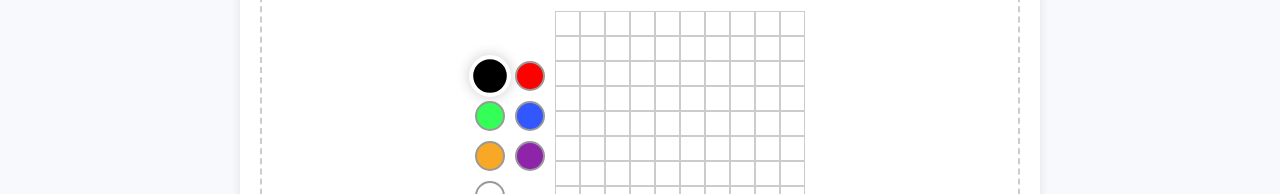
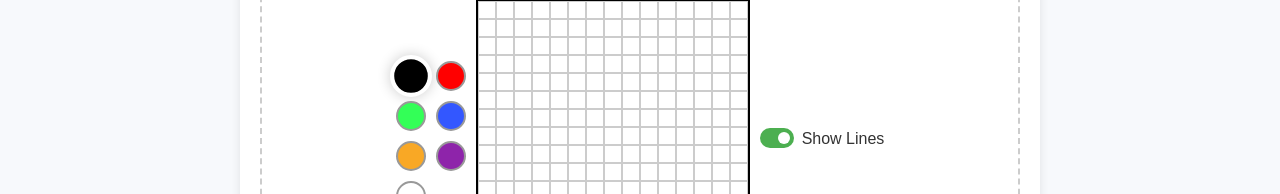
Before and after one commit to CorneliusPavlic/PixelPatch, a React (Create React App) app in the folder pixel-patch/: page /create-post in a window 1280 px wide. Shown: the part 606-800 px from the top of the page. Built offline with nearby package versions, Linux system fonts and the light colour scheme.

Commit message:
Add ability to disable grid lines

```diff
--- a/pixel-patch/src/components/PixelCreator/Drawing.js
+++ b/pixel-patch/src/components/PixelCreator/Drawing.js
@@ -1,9 +1,9 @@
 import React, {useState, useEffect, useImperativeHandle, forwardRef } from "react";
+import '../../styles/Drawing.css';
 
 
-
-const Drawing = forwardRef(({initialGrid = {}, rowSize=10, columnSize = 10}, ref) => {
-    const cellSize = 25;
+const Drawing = forwardRef(({initialGrid = {}, rowSize=15, columnSize = 15}, ref) => {
+    const cellSize = 18;
 
     // Handles Colors
     const [selectedColor, setSelectedColor] = useState("#000");
@@ -14,6 +14,8 @@ const Drawing = forwardRef(({initialGrid = {}, rowSize=10, columnSize = 10}, ref
     const [mode, setMode] = useState("draw");
 
     // Handles grid
+    const [showGridLines, setShowGridLines] = useState(true); // visible grid lines
+
     const getKey = (row, col) => { // Gets key based on row and column
         return `${row}-${col}`;
     }
@@ -54,9 +56,9 @@ const Drawing = forwardRef(({initialGrid = {}, rowSize=10, columnSize = 10}, ref
                         style={{
                         width: `${cellSize}px`,
                         height: `${cellSize}px`,
-                        border: '1px solid #ccc',
                         display: 'inline-block',
                         backgroundColor: cellColor,
+                        border: showGridLines ? '1px solid #ccc' : 'none',
                         }}
         />)}}
         return gridCells;
@@ -154,9 +156,23 @@ const Drawing = forwardRef(({initialGrid = {}, rowSize=10, columnSize = 10}, ref
                         alignItems: "center",
                         maxWidth: "300px",
                         margin: "0 auto",
+                        border: "2px solid #000",
                     }}>
                     {generateGrid()}
                 </div>
+            </div>
+            {/* Toggle button for grid lines */}
+            <div style={{ marginTop: "10px" }} >
+                <label className="switch">
+                    <span>Show Lines</span>
+                    <input
+                        type="checkbox"
+                        checked={showGridLines}
+                        onChange={() => setShowGridLines((prev) => !prev)}
+                        style = {{marginLeft: "8px" }}
+                    />
+                    <span className="slider" />
+                </label>
             </div>
       </div>
       );
--- /dev/null
+++ b/pixel-patch/src/styles/Drawing.css
@@ -0,0 +1,42 @@
+
+/* Toggle switch slider styles */
+.switch {
+    display: inline-flex;
+    align-items: center;
+    gap: 8px;
+    flex-direction: row-reverse;
+  }
+
+  .switch input {
+    display: none;
+  }
+
+  .switch .slider {
+    position: relative;
+    cursor: pointer;
+    width: 34px;
+    height: 20px;
+    background-color: #ccc;
+    transition: 0.4s;
+    border-radius: 34px;
+  }
+
+  .switch .slider:before {
+    position: absolute;
+    content: "";
+    height: 12px;
+    width: 12px;
+    border-radius: 50%;
+    left: 4px;
+    bottom: 4px;
+    background-color: white;
+    transition: 0.4s;
+  }
+
+  .switch input:checked + .slider {
+    background-color: #4caf50;
+  }
+
+  .switch input:checked + .slider:before {
+    transform: translateX(14px);
+  }
```
